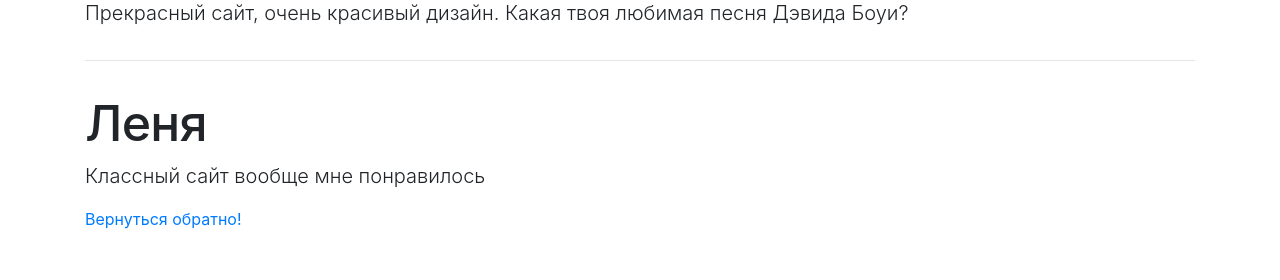
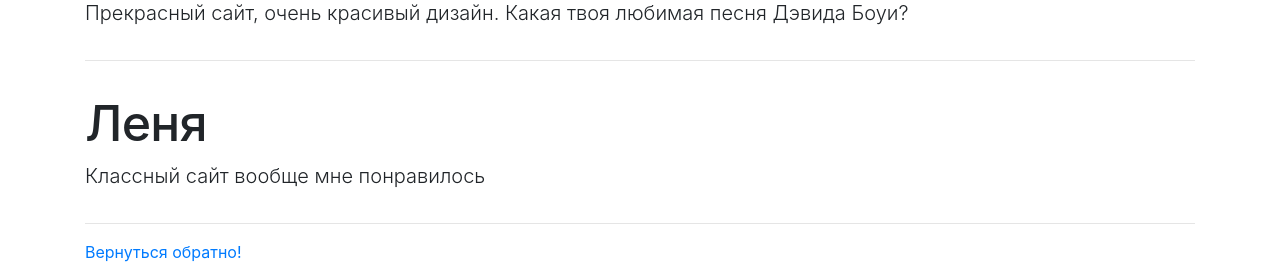
Before and after one commit to Lev0nid/webpage, a Flask app: page /guestbook in a window 1280 px wide. Shown: the part 2125-2405 px from the top of the page. Before the commit the page ends 2354 px from the top, so only its background shows below. Run offline with Flask 2, Linux system fonts and the light colour scheme; data comes from the database, SQL or seed files in the repository; both versions use the stored data as it was after the commit; some libraries are stand-ins or nearby versions.

Commit message:
small guestbook changes

```diff
--- a/templates/guestbook.html
+++ b/templates/guestbook.html
@@ -133,7 +133,8 @@
     </div>
     {% endfor %}
     <div class="container">
-    <p class="float-end"><a href="{{ url_for('home') }}">Вернуться обратно!</a></p>
+        <hr class="featurette-divider"/>
+        <p class="float-end"><a href="{{ url_for('home') }}">Вернуться обратно!</a></p>
     </div>
 </main>
 </body>
```
Also changed, not shown: comments.db.
